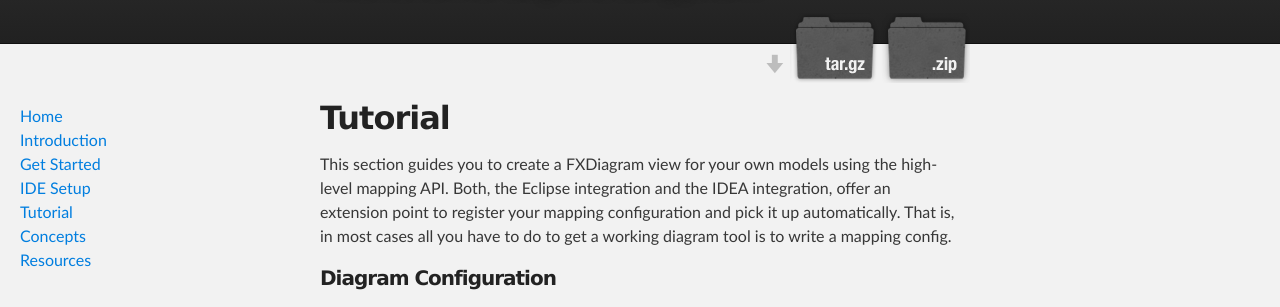
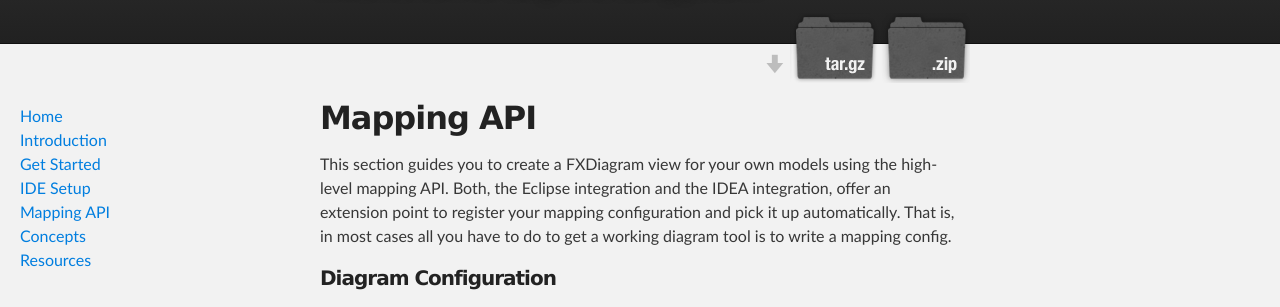
Before and after one commit to JanKoehnlein/FXDiagram, a Jekyll site: the page built from hla.md, in a window 1280 px wide. Shown: the part 156-463 px from the top of the page. Built offline with Jekyll 4.4.1, drawn with Linux system fonts in a browser that asks for light colours.

Commit message:
minor fix

```diff
--- a/_includes/menu.md
+++ b/_includes/menu.md
@@ -3,7 +3,7 @@
 	<li><a href="introduction.html">Introduction</a></li>
 	<li><a href="get-started.html">Get Started</a></li>
 	<li><a href="ide-setup.html">IDE Setup</a></li>
-	<li><a href="tutorial-hla.html">Tutorial</a></li>
+	<li><a href="hla.html">Mapping API</a></li>
 	<li><a href="concepts.html">Concepts</a></li>
 	<li><a href="resources.html">Resources</a></li>
 </ul>
--- a/tutorial-hla.md
+++ b/hla.md
@@ -1,6 +1,6 @@
 ---
 layout: default
-title: Tutorial
+title: Mapping API
 ---
 # {{page.title}} {#diagram-config}
 
--- a/stylesheets/stylesheet.css
+++ b/stylesheets/stylesheet.css
@@ -272,6 +272,7 @@ Full-Width Styles
 .toc {
   position: absolute;
   padding: 30px 10px;
+  width: 100%;
   list-style-type: none;
 }
 
```
Also changed, not shown: 1 other file.
